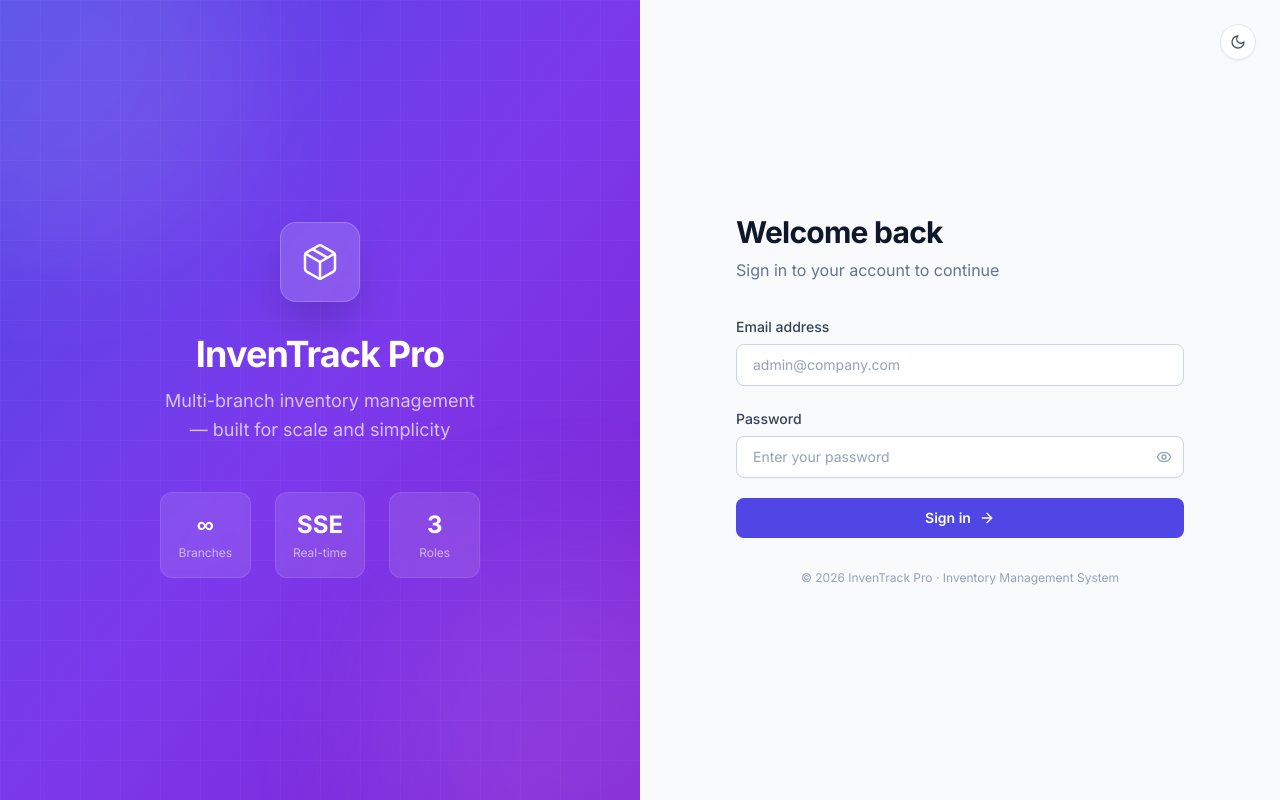
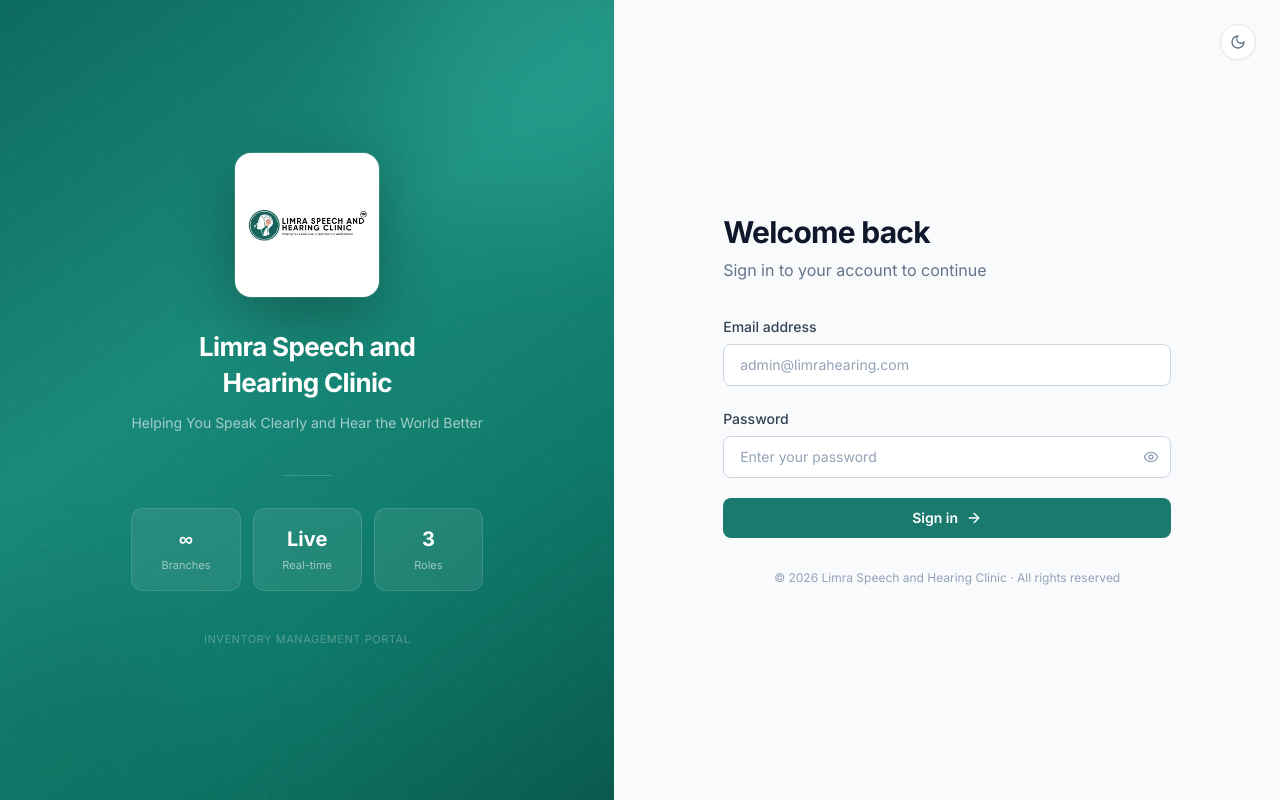
Before and after one commit to MdWarishh/InventoryPro-Frontend, a Next.js app: page /auth/login in a window 1280 px wide. Built offline with nearby package versions, Linux system fonts and the light colour scheme.

Commit message:
login page changes to company

```diff
--- a/src/app/auth/login/page.tsx
+++ b/src/app/auth/login/page.tsx
@@ -5,12 +5,10 @@
 import { useForm } from 'react-hook-form'
 import { zodResolver } from '@hookform/resolvers/zod'
 import { z } from 'zod'
-import { Eye, EyeOff, Package, Sun, Moon, ArrowRight, Loader2 } from 'lucide-react'
+import { Eye, EyeOff, Sun, Moon, ArrowRight, Loader2 } from 'lucide-react'
 import { useAuth } from '@/hooks/useAuth'
 import { useThemeStore } from '@/store/theme.store'
 import { cn } from '@/lib/utils'
-
-// ─── Validation Schema ────────────────────────────────────────────────────────
 
 const loginSchema = z.object({
   email: z.string().email('Valid email address required'),
@@ -19,24 +17,17 @@
 
 type LoginForm = z.infer<typeof loginSchema>
 
-// ─── Login Page ───────────────────────────────────────────────────────────────
-
 export default function LoginPage() {
   const router = useRouter()
   const { login, isLoading, error, clearError } = useAuth()
   const { theme, toggleTheme } = useThemeStore()
   const [showPassword, setShowPassword] = useState(false)
   const [mounted, setMounted] = useState(false)
+  const [logoError, setLogoError] = useState(false)
 
-  useEffect(() => {
-    setMounted(true)
-  }, [])
+  useEffect(() => { setMounted(true) }, [])
 
-  const {
-    register,
-    handleSubmit,
-    formState: { errors },
-  } = useForm<LoginForm>({
+  const { register, handleSubmit, formState: { errors } } = useForm<LoginForm>({
     resolver: zodResolver(loginSchema),
   })
 
@@ -45,96 +36,124 @@
     try {
       await login(data)
       router.push('/dashboard')
-    } catch {
-      // Error handled in store
-    }
+    } catch {}
   }
 
   return (
-    <div className="relative flex min-h-screen overflow-hidden bg-slate-50 dark:bg-[#0a0a0f]">
+    <div className="relative flex min-h-screen overflow-hidden bg-slate-50 dark:bg-[#0a0f0e]">
 
-      {/* ── Left Panel — Branding ── */}
-      <div className="relative hidden lg:flex lg:w-1/2 flex-col items-center justify-center overflow-hidden bg-gradient-to-br from-indigo-600 via-violet-600 to-purple-700">
-
-        {/* Grid overlay */}
+      {/* ── Left Panel ── */}
+      <div
+        className="relative hidden lg:flex lg:w-[48%] flex-col items-center justify-center overflow-hidden"
+        style={{ background: 'linear-gradient(145deg, #0d6b5e 0%, #1a8a7a 40%, #0f7a6a 70%, #0a5a4e 100%)' }}
+      >
+        {/* Dot pattern */}
         <div
-          className="absolute inset-0 opacity-10"
+          className="absolute inset-0 opacity-[0.07]"
           style={{
-            backgroundImage: `linear-gradient(rgba(255,255,255,0.3) 1px, transparent 1px),
-                              linear-gradient(90deg, rgba(255,255,255,0.3) 1px, transparent 1px)`,
-            backgroundSize: '40px 40px',
+            backgroundImage: `radial-gradient(circle, rgba(255,255,255,0.8) 1px, transparent 1px)`,
+            backgroundSize: '28px 28px',
           }}
         />
-
-        {/* Glow circles */}
-        <div className="absolute -top-32 -left-32 h-96 w-96 rounded-full bg-white/10 blur-3xl" />
-        <div className="absolute -bottom-32 -right-32 h-96 w-96 rounded-full bg-purple-400/20 blur-3xl" />
+        <div className="absolute -top-24 -right-24 h-80 w-80 rounded-full opacity-20 blur-3xl"
+          style={{ background: '#4dd9c8' }} />
+        <div className="absolute -bottom-24 -left-24 h-72 w-72 rounded-full opacity-15 blur-3xl"
+          style={{ background: '#0a4a40' }} />
 
         {/* Content */}
-        <div
-          className={cn(
-            'relative z-10 flex flex-col items-center text-center px-12 transition-all duration-700',
-            mounted ? 'opacity-100 translate-y-0' : 'opacity-0 translate-y-6'
-          )}
-        >
-          {/* Logo */}
-          <div className="mb-8 flex h-20 w-20 items-center justify-center rounded-2xl bg-white/15 backdrop-blur-sm border border-white/20 shadow-2xl">
-            <Package className="h-10 w-10 text-white" strokeWidth={1.5} />
+        <div className={cn(
+          'relative z-10 flex flex-col items-center text-center px-14 transition-all duration-700',
+          mounted ? 'opacity-100 translate-y-0' : 'opacity-0 translate-y-6'
+        )}>
+
+          {/* Logo card */}
+          <div
+            className="mb-8 flex h-36 w-36 items-center justify-center rounded-2xl bg-white overflow-hidden p-2"
+            style={{ boxShadow: '0 20px 60px rgba(0,0,0,0.3), 0 0 0 1px rgba(255,255,255,0.15)' }}
+          >
+            {!logoError ? (
+              <img
+                src="/logo.jpeg"
+                alt="Limra Speech and Hearing Clinic"
+                onError={() => setLogoError(true)}
+                className="h-full w-full object-contain"
+              />
+            ) : (
+              <span className="text-4xl font-black" style={{ color: '#1a7a6e' }}>L</span>
+            )}
           </div>
 
-          <h1 className="text-4xl font-bold tracking-tight text-white mb-3">
-            InvenTrack Pro
+          <h1 className="text-[26px] font-bold tracking-tight text-white leading-snug mb-2">
+            Limra Speech and<br />Hearing Clinic
           </h1>
-          <p className="text-lg text-white/70 max-w-xs leading-relaxed">
-            Multi-branch inventory management — built for scale and simplicity
+          <p className="text-sm leading-relaxed mt-1" style={{ color: 'rgba(255,255,255,0.6)' }}>
+            Helping You Speak Clearly and Hear the World Better
           </p>
 
-          {/* Stats */}
-          <div className="mt-12 grid grid-cols-3 gap-6 w-full">
+          <div className="mt-10 w-12 h-px" style={{ background: 'rgba(255,255,255,0.2)' }} />
+
+          <div className="mt-8 grid grid-cols-3 gap-3 w-full">
             {[
               { label: 'Branches', value: '∞' },
-              { label: 'Real-time', value: 'SSE' },
+              { label: 'Real-time', value: 'Live' },
               { label: 'Roles', value: '3' },
             ].map((stat) => (
               <div
                 key={stat.label}
-                className="flex flex-col items-center p-4 rounded-xl bg-white/10 backdrop-blur-sm border border-white/10"
+                className="flex flex-col items-center py-4 rounded-xl border"
+                style={{ background: 'rgba(255,255,255,0.08)', borderColor: 'rgba(255,255,255,0.12)' }}
               >
-                <span className="text-2xl font-bold text-white">{stat.value}</span>
-                <span className="text-xs text-white/60 mt-1">{stat.label}</span>
+                <span className="text-xl font-bold text-white">{stat.value}</span>
+                <span className="text-[11px] mt-1" style={{ color: 'rgba(255,255,255,0.55)' }}>{stat.label}</span>
               </div>
             ))}
           </div>
+
+          <p className="mt-10 text-[11px] tracking-wider" style={{ color: 'rgba(255,255,255,0.28)' }}>
+            INVENTORY MANAGEMENT PORTAL
+          </p>
         </div>
       </div>
 
-      {/* ── Right Panel — Login Form ── */}
+      {/* ── Right Panel ── */}
       <div className="flex flex-1 flex-col items-center justify-center px-6 py-12 lg:px-16">
 
         {/* Theme toggle */}
         <button
           onClick={toggleTheme}
-          className="absolute top-6 right-6 flex h-9 w-9 items-center justify-center rounded-full border border-slate-200 bg-white text-slate-600 shadow-sm transition-all hover:scale-105 hover:shadow-md dark:border-slate-700 dark:bg-slate-800 dark:text-slate-300"
+          className="absolute top-6 right-6 flex h-9 w-9 items-center justify-center rounded-full border border-slate-200 bg-white text-slate-500 shadow-sm transition-all hover:scale-105 dark:border-slate-700 dark:bg-slate-800 dark:text-slate-300"
           aria-label="Toggle theme"
         >
           {theme === 'dark' ? <Sun className="h-4 w-4" /> : <Moon className="h-4 w-4" />}
         </button>
 
         {/* Mobile logo */}
-        <div className="mb-10 flex items-center gap-3 lg:hidden">
-          <div className="flex h-10 w-10 items-center justify-center rounded-xl bg-indigo-600">
-            <Package className="h-5 w-5 text-white" strokeWidth={1.5} />
+        <div className="mb-10 flex flex-col items-center gap-3 lg:hidden">
+          <div className="flex h-16 w-16 items-center justify-center rounded-2xl bg-white border border-slate-200 shadow-md overflow-hidden p-1.5 dark:bg-slate-800 dark:border-slate-700">
+            {!logoError ? (
+              <img
+                src="/logo.jpeg"
+                alt="Limra"
+                onError={() => setLogoError(true)}
+                className="h-full w-full object-contain"
+              />
+            ) : (
+              <span className="text-2xl font-black" style={{ color: '#1a7a6e' }}>L</span>
+            )}
           </div>
-          <span className="text-xl font-bold text-slate-900 dark:text-white">InvenTrack Pro</span>
+          <div className="text-center">
+            <p className="text-base font-bold text-slate-900 dark:text-white leading-tight">
+              Limra Speech and Hearing Clinic
+            </p>
+            <p className="text-xs text-slate-400 mt-0.5">Inventory Management Portal</p>
+          </div>
         </div>
 
-        {/* Form card */}
-        <div
-          className={cn(
-            'w-full max-w-md transition-all duration-500',
-            mounted ? 'opacity-100 translate-y-0' : 'opacity-0 translate-y-4'
-          )}
-        >
+        {/* Form */}
+        <div className={cn(
+          'w-full max-w-md transition-all duration-500',
+          mounted ? 'opacity-100 translate-y-0' : 'opacity-0 translate-y-4'
+        )}>
           <div className="mb-8">
             <h2 className="text-3xl font-bold tracking-tight text-slate-900 dark:text-white">
               Welcome back
@@ -146,9 +165,9 @@
 
           <form onSubmit={handleSubmit(onSubmit)} className="space-y-5">
 
-            {/* Global error */}
             {error && (
-              <div className="flex items-center gap-3 rounded-lg border border-red-200 bg-red-50 px-4 py-3 text-sm text-red-700 dark:border-red-800/50 dark:bg-red-900/20 dark:text-red-400 animate-in slide-in-from-top-2 duration-200">
+              <div className="flex items-center gap-3 rounded-lg border px-4 py-3 text-sm animate-in slide-in-from-top-2 duration-200"
+                style={{ background: '#fef2f2', borderColor: '#fecaca', color: '#b91c1c' }}>
                 <span className="h-2 w-2 flex-shrink-0 rounded-full bg-red-500" />
                 {error}
               </div>
@@ -156,38 +175,37 @@
 
             {/* Email */}
             <div className="space-y-1.5">
-              <label
-                htmlFor="email"
-                className="text-sm font-medium text-slate-700 dark:text-slate-300"
-              >
+              <label htmlFor="email" className="text-sm font-medium text-slate-700 dark:text-slate-300">
                 Email address
               </label>
               <input
                 id="email"
                 type="email"
                 autoComplete="email"
-                placeholder="admin@company.com"
+                placeholder="admin@limrahearing.com"
                 {...register('email')}
                 className={cn(
-                  'w-full rounded-lg border bg-white px-4 py-2.5 text-sm text-slate-900 placeholder-slate-400 transition-all',
-                  'focus:outline-none focus:ring-2 focus:ring-indigo-500 focus:border-indigo-500',
-                  'dark:bg-slate-800/60 dark:border-slate-700 dark:text-white dark:placeholder-slate-500',
-                  errors.email
-                    ? 'border-red-400 focus:ring-red-400'
-                    : 'border-slate-300 dark:border-slate-600'
+                  'w-full rounded-lg border bg-white px-4 py-2.5 text-sm text-slate-900 placeholder-slate-400 transition-all outline-none',
+                  'dark:bg-slate-800/60 dark:text-white dark:placeholder-slate-500',
+                  errors.email ? 'border-red-400' : 'border-slate-300 dark:border-slate-600'
                 )}
+                onFocus={(e) => {
+                  if (!errors.email) {
+                    e.target.style.borderColor = '#1a7a6e'
+                    e.target.style.boxShadow = '0 0 0 3px rgba(26,122,110,0.12)'
+                  }
+                }}
+                onBlur={(e) => {
+                  e.target.style.borderColor = ''
+                  e.target.style.boxShadow = ''
+                }}
               />
-              {errors.email && (
-                <p className="text-xs text-red-500 mt-1">{errors.email.message}</p>
-              )}
+              {errors.email && <p className="text-xs text-red-500 mt-1">{errors.email.message}</p>}
             </div>
 
             {/* Password */}
             <div className="space-y-1.5">
-              <label
-                htmlFor="password"
-                className="text-sm font-medium text-slate-700 dark:text-slate-300"
-              >
+              <label htmlFor="password" className="text-sm font-medium text-slate-700 dark:text-slate-300">
                 Password
               </label>
               <div className="relative">
@@ -198,13 +216,20 @@
                   placeholder="Enter your password"
                   {...register('password')}
                   className={cn(
-                    'w-full rounded-lg border bg-white px-4 py-2.5 pr-10 text-sm text-slate-900 placeholder-slate-400 transition-all',
-                    'focus:outline-none focus:ring-2 focus:ring-indigo-500 focus:border-indigo-500',
-                    'dark:bg-slate-800/60 dark:border-slate-700 dark:text-white dark:placeholder-slate-500',
-                    errors.password
-                      ? 'border-red-400 focus:ring-red-400'
-                      : 'border-slate-300 dark:border-slate-600'
+                    'w-full rounded-lg border bg-white px-4 py-2.5 pr-10 text-sm text-slate-900 placeholder-slate-400 transition-all outline-none',
+                    'dark:bg-slate-800/60 dark:text-white dark:placeholder-slate-500',
+                    errors.password ? 'border-red-400' : 'border-slate-300 dark:border-slate-600'
                   )}
+                  onFocus={(e) => {
+                    if (!errors.password) {
+                      e.target.style.borderColor = '#1a7a6e'
+                      e.target.style.boxShadow = '0 0 0 3px rgba(26,122,110,0.12)'
+                    }
+                  }}
+                  onBlur={(e) => {
+                    e.target.style.borderColor = ''
+                    e.target.style.boxShadow = ''
+                  }}
                 />
                 <button
                   type="button"
@@ -214,41 +239,28 @@
                   {showPassword ? <EyeOff className="h-4 w-4" /> : <Eye className="h-4 w-4" />}
                 </button>
               </div>
-              {errors.password && (
-                <p className="text-xs text-red-500 mt-1">{errors.password.message}</p>
-              )}
+              {errors.password && <p className="text-xs text-red-500 mt-1">{errors.password.message}</p>}
             </div>
 
             {/* Submit */}
             <button
               type="submit"
               disabled={isLoading}
-              className={cn(
-                'group relative w-full flex items-center justify-center gap-2',
-                'rounded-lg bg-indigo-600 px-4 py-2.5 text-sm font-semibold text-white',
-                'transition-all duration-200 hover:bg-indigo-700 active:scale-[0.98]',
-                'focus:outline-none focus:ring-2 focus:ring-indigo-500 focus:ring-offset-2',
-                'disabled:opacity-60 disabled:cursor-not-allowed',
-                'dark:focus:ring-offset-slate-900'
-              )}
+              className="group w-full flex items-center justify-center gap-2 rounded-lg px-4 py-2.5 text-sm font-semibold text-white transition-all duration-200 active:scale-[0.98] focus:outline-none disabled:opacity-60 disabled:cursor-not-allowed"
+              style={{ background: '#1a7a6e' }}
+              onMouseEnter={(e) => { if (!isLoading) (e.currentTarget as HTMLButtonElement).style.background = '#0f6358' }}
+              onMouseLeave={(e) => { (e.currentTarget as HTMLButtonElement).style.background = '#1a7a6e' }}
             >
               {isLoading ? (
-                <>
-                  <Loader2 className="h-4 w-4 animate-spin" />
-                  Signing in...
-                </>
+                <><Loader2 className="h-4 w-4 animate-spin" />Signing in...</>
               ) : (
-                <>
-                  Sign in
-                  <ArrowRight className="h-4 w-4 transition-transform group-hover:translate-x-0.5" />
-                </>
+                <>Sign in<ArrowRight className="h-4 w-4 transition-transform group-hover:translate-x-0.5" /></>
               )}
             </button>
           </form>
 
-          {/* Footer */}
           <p className="mt-8 text-center text-xs text-slate-400 dark:text-slate-600">
-            © {new Date().getFullYear()} InvenTrack Pro · Inventory Management System
+            © {new Date().getFullYear()} Limra Speech and Hearing Clinic · All rights reserved
           </p>
         </div>
       </div>
```
